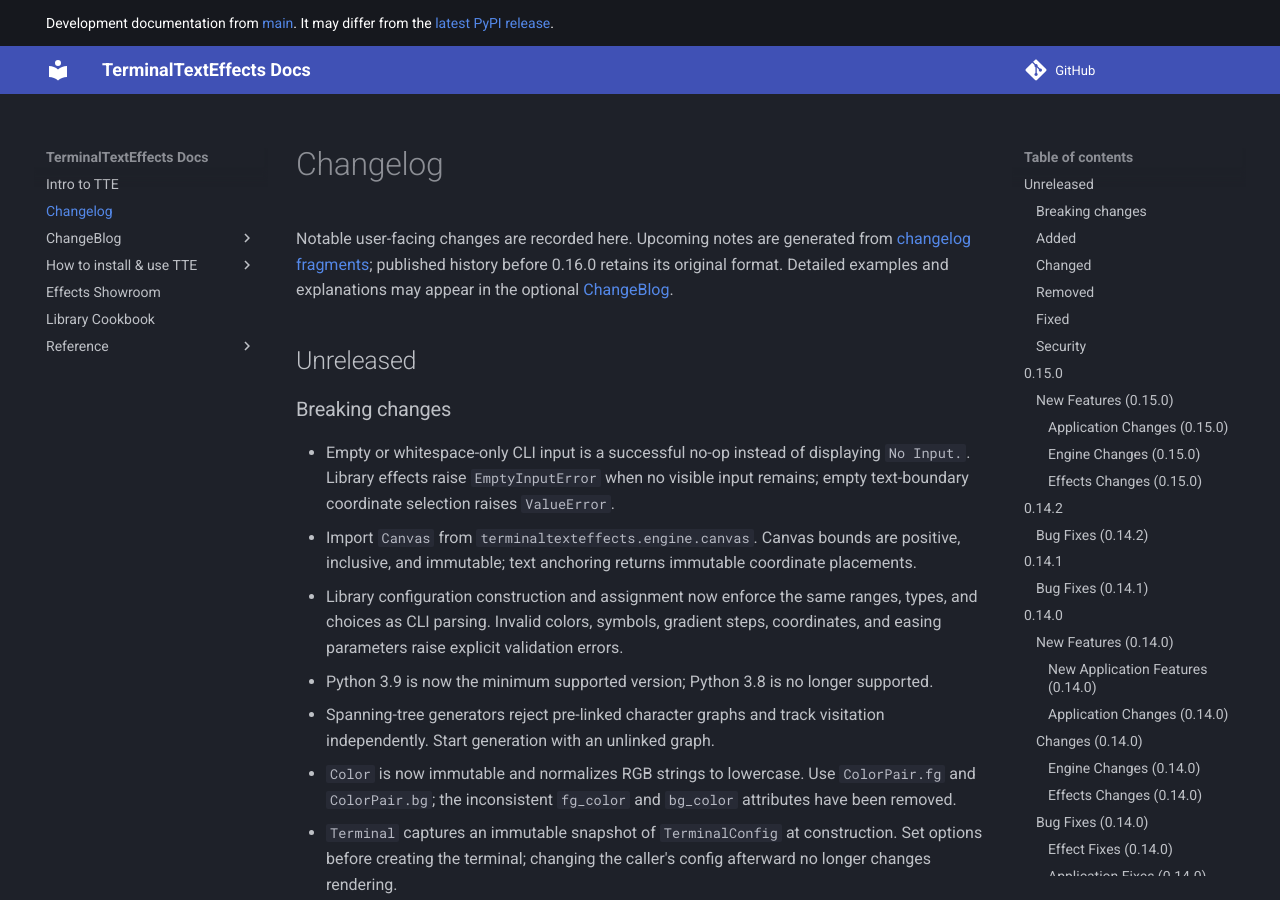
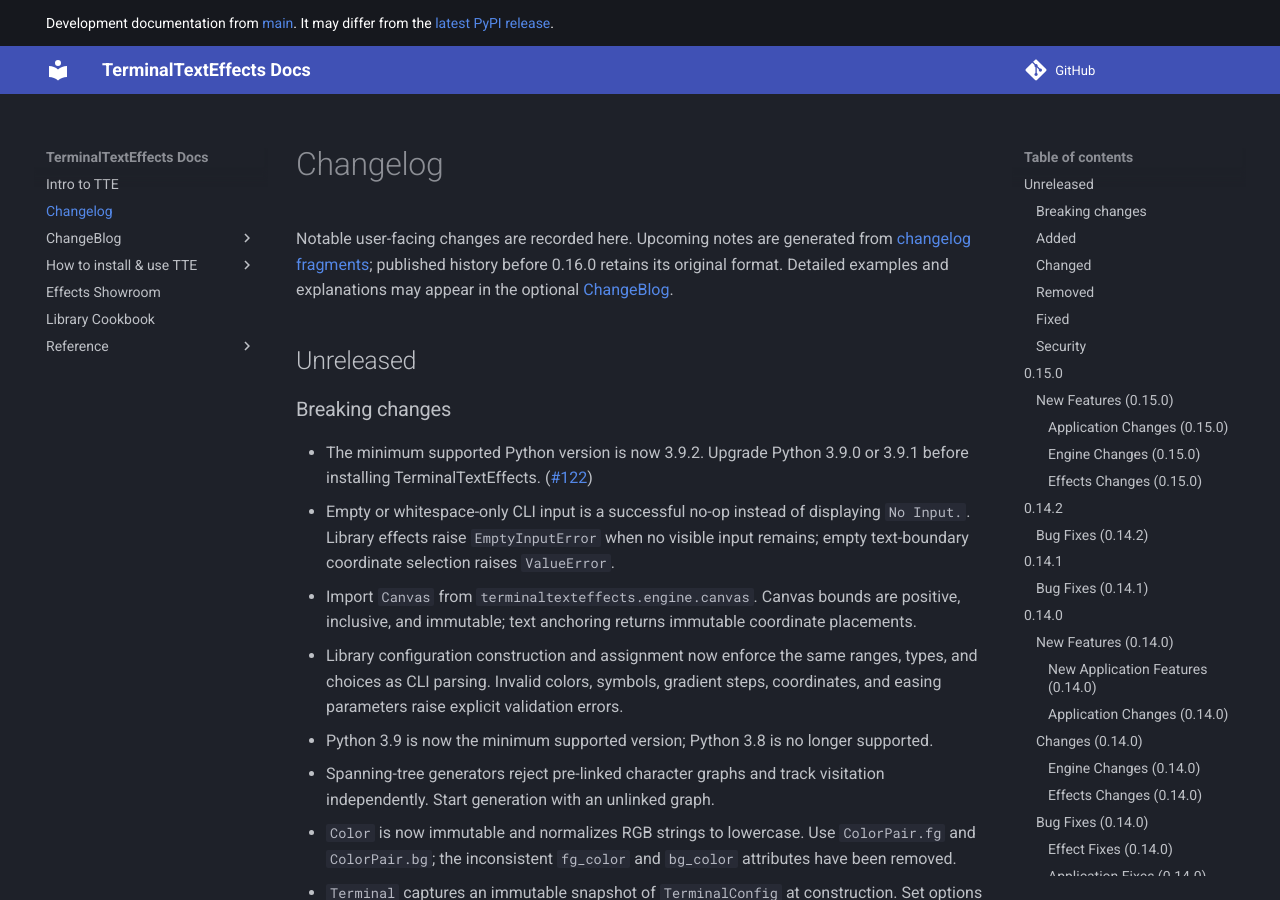
Before and after one commit to ChrisBuilds/terminaltexteffects, an MkDocs documentation site: the page built from docs/changelog.md, in a window 1280 px wide and 900 px high. Built offline with MkDocs 1.6.1 and Material for MkDocs 9.7.7, drawn with Linux system fonts in a browser that asks for light colours; comment, search, counter and statistics services are not loaded; some of the changed text lies outside the part shown.

Commit message:
Repair cryptography security lock and require Python 3.9.2 (#117)
* Bump cryptography from 47.0.0 to 50.0.0

Bumps [cryptography](https://github.com/pyca/cryptography) from 47.0.0 to 50.0.0.
- [Changelog](https://github.com/pyca/cryptography/blob/main/CHANGELOG.rst)
- [Commits](https://github.com/pyca/cryptography/compare/47.0.0...50.0.0)

---
updated-dependencies:
- dependency-name: cryptography
  dependency-version: 50.0.0
  dependency-type: indirect
...

Signed-off-by: dependabot[bot] <support@github.com>

* security: repair cryptography lock and require Python 3.9.2

---------

Signed-off-by: dependabot[bot] <support@github.com>
Co-authored-by: dependabot[bot] <49699333+dependabot[bot]@users.noreply.github.com>
Co-authored-by: Chris <741258+github@pm.me>

```diff
--- a/CHANGELOG.md
+++ b/CHANGELOG.md
@@ -12,6 +12,9 @@ Detailed examples and explanations may appear in the optional
 
 ### Breaking changes
 
+- The minimum supported Python version is now 3.9.2. Upgrade Python 3.9.0 or
+  3.9.1 before installing TerminalTextEffects.
+  ([#122](https://github.com/ChrisBuilds/terminaltexteffects/issues/122))
 - Empty or whitespace-only CLI input is a successful no-op instead of
   displaying `No Input.`. Library effects raise `EmptyInputError` when no
   visible input remains; empty text-boundary coordinate selection raises
@@ -167,6 +170,9 @@ Detailed examples and explanations may appear in the optional
 - Update the documentation theme to fix a cross-site scripting vulnerability in
   search suggestions (GHSA-xvg9-69gf-fjrf).
   ([#121](https://github.com/ChrisBuilds/terminaltexteffects/issues/121))
+- Require patched cryptography in release tooling and remove vulnerable legacy
+  dependency selections.
+  ([#122](https://github.com/ChrisBuilds/terminaltexteffects/issues/122))
 
 <!-- unreleased notes end -->
 
--- a/pyproject.toml
+++ b/pyproject.toml
@@ -3,7 +3,7 @@ name = "terminaltexteffects"
 version = "0.15.0"
 description = "TerminalTextEffects (TTE) is a terminal visual effects engine."
 authors = [{ name = "Chris", email = "741258@pm.me" }]
-requires-python = ">=3.9"
+requires-python = ">=3.9.2"
 readme = "README.md"
 license = "MIT"
 
@@ -22,6 +22,10 @@ docs = [
     "mkdocstrings-python>=1.11.1",
     "pymdown-extensions>=10.15",
 ]
+
+[tool.uv]
+# Keep release-tool transitive dependencies above the reviewed security floor.
+constraint-dependencies = ["cryptography>=50.0.2"]
 
 [tool.ruff]
 show-fixes = true
```
Also changed, not shown: README.md (+1 -1 lines), RELEASING.md (+4 -4 lines), changelog.d/122.breaking.md (added, +1 -0 lines), changelog.d/122.security.md (added, +1 -0 lines), .github/CI.md, 1 other file.
